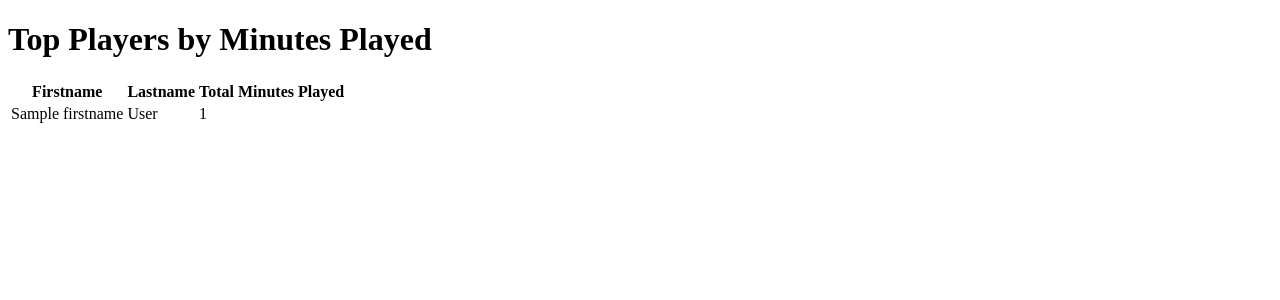
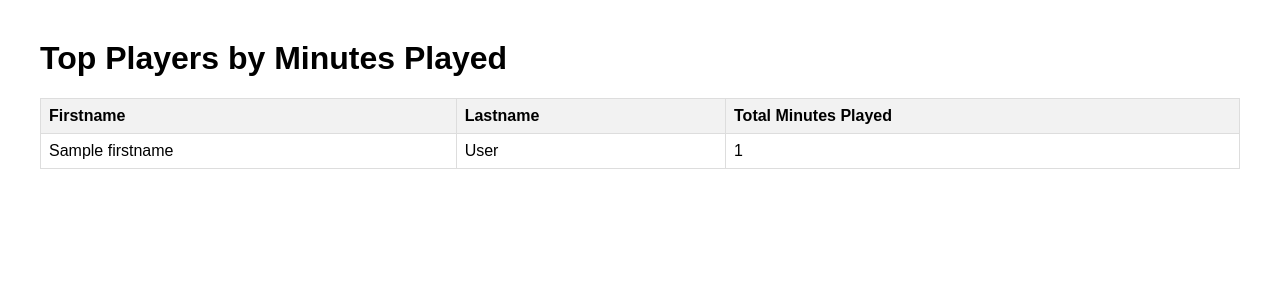
Before and after one commit to gej4/ECE656_soccer_event, a Flask app: template template/top_players.html in a window 1280 px wide. Shown: the top 300 px of the page. Run offline with Flask 3, Linux system fonts and the light colour scheme; the template is opened without the code that fills it: most values are stand-ins (such as "Sample title", 1, 10 or a date in 2020).

Commit message:
revise CSS template

```diff
--- a/template/top_players.html
+++ b/template/top_players.html
@@ -2,7 +2,14 @@
 <html lang="en">
 <head>
     <meta charset="UTF-8">
+    <meta name="viewport" content="width=device-width, initial-scale=1.0">
     <title>Top Players by Minutes Played</title>
+    <style>
+        body { font-family: Arial, sans-serif; margin: 40px; }
+        table { width: 100%; border-collapse: collapse; }
+        th, td { border: 1px solid #dddddd; text-align: left; padding: 8px; }
+        th { background-color: #f2f2f2; }
+    </style>
 </head>
 <body>
     <h1>Top Players by Minutes Played</h1>
```
Also changed, not shown: template/top_scorers.html (+7 -0 lines).
